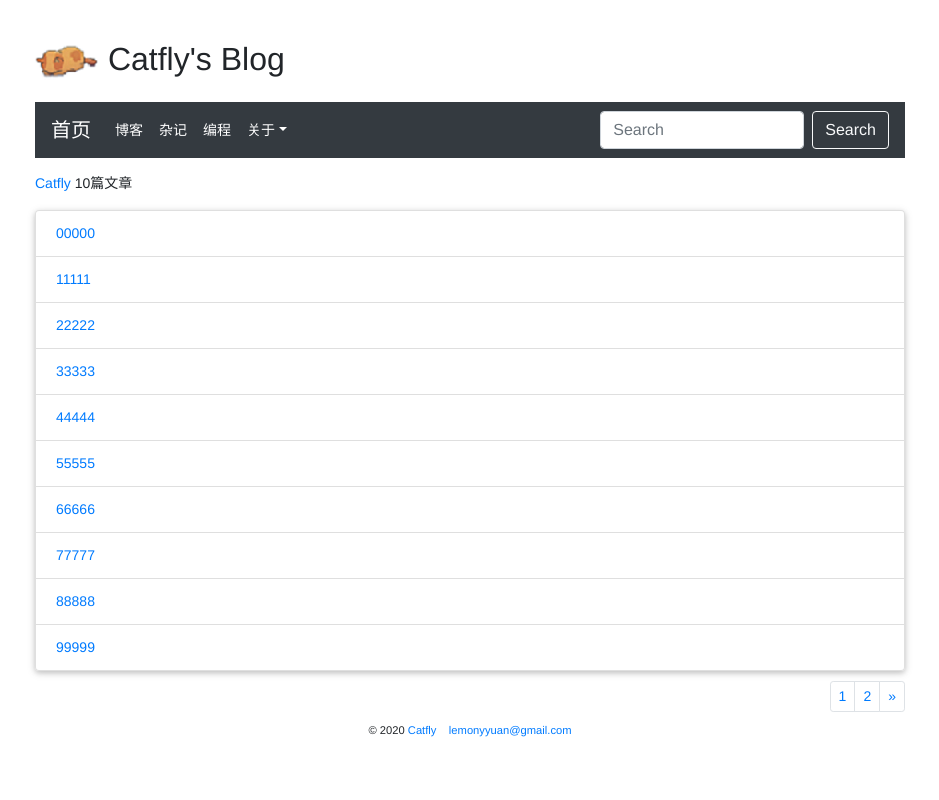
After one commit to Lemonteeea/catfly, a Flask app: page /blogs in a window 1280 px wide. The commit adds this page. Shown: the whole page, without its empty margins (170-1109 px from the left). Run offline with Flask 2, Linux system fonts and the light colour scheme; some libraries are stand-ins or nearby versions.

Commit message:
add blogs.html

```diff
--- /dev/null
+++ b/app/static/style.css
@@ -0,0 +1,6 @@
+body {
+	margin: auto;
+	max-width: 900px;
+	font-size: 14px;
+	font-family: Helvetica, Arial;
+}
--- a/app/templates/base.html
+++ b/app/templates/base.html
@@ -1,22 +1,60 @@
-<html lang="en">
+<html>
 	<head>
 		<meta charset="utf-8">
 		<meta name="viewport" content="width=device-width, initial-scale=1, shrink-to-fit=no">
 		<title>Catfly's blog</title>
 
 		<link rel="stylesheet" href="https://maxcdn.bootstrapcdn.com/bootstrap/4.0.0/css/bootstrap.min.css" integrity="sha384-Gn5384xqQ1aoWXA+058RXPxPg6fy4IWvTNh0E263XmFcJlSAwiGgFAW/dAiS6JXm" crossorigin="anonymous">
-
 	</head>
-	<body>
+	<body  style="margin: auto; max-width: 900px; font-size: 14px; font-family: Helvetica, Arial;">
 		<script src="https://code.jquery.com/jquery-3.2.1.slim.min.js" integrity="sha384-KJ3o2DKtIkvYIK3UENzmM7KCkRr/rE9/Qpg6aAZGJwFDMVNA/GpGFF93hXpG5KkN" crossorigin="anonymous"></script>
 	        <script src="https://cdnjs.cloudflare.com/ajax/libs/popper.js/1.12.9/umd/popper.min.js" integrity="sha384-ApNbgh9B+Y1QKtv3Rn7W3mgPxhU9K/ScQsAP7hUibX39j7fakFPskvXusvfa0b4Q" crossorigin="anonymous"></script>
         	<script src="https://maxcdn.bootstrapcdn.com/bootstrap/4.0.0/js/bootstrap.min.js" integrity="sha384-JZR6Spejh4U02d8jOt6vLEHfe/JQGiRRSQQxSfFWpi1MquVdAyjUar5+76PVCmYl" crossorigin="anonymous"></script>
+		<div class="container" style="margin-top:30px">
+			<h2>
+				<img src="{{ url_for('static',filename='avatar.png') }}">
+				Catfly's Blog
+			</h2>
+		</div>
 
-		<div class="container">
+		<div class="container" style="height:620px">
+			<nav class="navbar navbar-expand-lg navbar-dark bg-dark">
+				<a class="navbar-brand" href="{{ url_for("index") }}">首页</a>
+				<button class="navbar-toggler" type="button" data-toggle="collapse" data-target="#navbarSupportedContent" aria-controls="navbarSupportedContent" aria-expanded="false" aria-label="Toggle navigation">
+					<span class="navbar-toggler-icon"></span>
+				</button>
+
+        	        	<div class="collapse navbar-collapse" id="navbarSupportedContent">
+                	        	<ul class="navbar-nav mr-auto">
+                        	        	<li class="nav-item active">
+							<a class="nav-link" href="{{ url_for("blogs") }}">博客</a>
+                                		</li>
+						<li class="nav-item active">
+                                                        <a class="nav-link" href="#">杂记</a>
+                                                </li>
+						<li class="nav-item active">
+                                                        <a class="nav-link" href="#">编程</a>
+                                                </li>
+	                                	<li class="nav-item dropdown">
+        	                                	<a class="nav-link active dropdown-toggle" href="#" id="navbarDropdown" role="button" data-toggle="dropdown" aria-haspopup="true" aria-expanded="false">关于</a>
+                	                        	<div class="dropdown-menu" aria-labelledby="navbarDropdown">
+                        	                        	<a class="dropdown-item" href="#">关于作者</a>
+                                	                	<a class="dropdown-item" href="#">管理员登陆</a>
+	                                        	</div>
+        	                        	</li>
+                	        	</ul>
+               				<form class="form-inline my-2 my-lg-0">
+                                		<input class="form-control mr-sm-2" type="search" placeholder="Search" aria-label="Search">
+                        	        	<button class="btn btn-outline-light my-2 my-sm-0" type="submit">Search</button>
+                	       		</form>
+        	        	</div>
+	        	</nav>
+
 			{% block content %}{% endblock %}
-		<div>
+		</div>
+		<footer class="container-fluid" style="text-align:center;">
+			<small>&copy; 2020 <a href="http://catfly.me">Catfly</a>&nbsp;&nbsp;&nbsp;&nbsp;<a href="#">lemonyyuan@gmail.com</a></small>
+        	</footer>
+
 	</body>
-	<footer>
-		<small>&copy; 2020 <a href="http://catfly.me"></a></small>
-	</footer>
 </html>
--- /dev/null
+++ b/app/templates/blogs.html
@@ -0,0 +1,18 @@
+{% extends 'base.html' %}
+
+{% block content %}
+<p style="margin-top:15px"><a href=#">Catfly</a>&nbsp;{{ blogs|length }}篇文章</p>
+<ul class="list-group pagination" style="box-shadow: 0 2px 5px 0 rgba(0, 0, 0, 0.16), 0 2px 10px 0 rgba(0, 0, 0, 0.12);">
+	{% for blog in blogs %}
+	<li class="list-group-item"><a href=#>{{ blog }}</a></li>
+	{% endfor %}
+</ul>
+<nav style="margin-top:10px">
+	<ul class="pagination pagination-sm justify-content-end">
+		<li class="page-item"><a class="page-link" href="#">1</a></li>
+		<li class="page-item"><a class="page-link" href="#">2</a></li>
+		<li class="page-item"><a class="page-link" href="#">&raquo;</a></li>
+	</ul>
+</nav>
+
+{% endblock %}
--- a/app/views.py
+++ b/app/views.py
@@ -4,3 +4,8 @@ from flask import render_template
 @app.route('/')
 def index():
     return render_template('index.html')
+
+@app.route('/blogs')
+def blogs():
+    blogs = ['00000','11111','22222','33333','44444','55555','66666','77777','88888','99999']
+    return render_template('blogs.html',blogs=blogs)
```
Also changed, not shown: app/templates/index.html (+4 -3 lines), app/static/IMG_1600.jpg (added), app/static/avatar.png (added), 1 other file.
